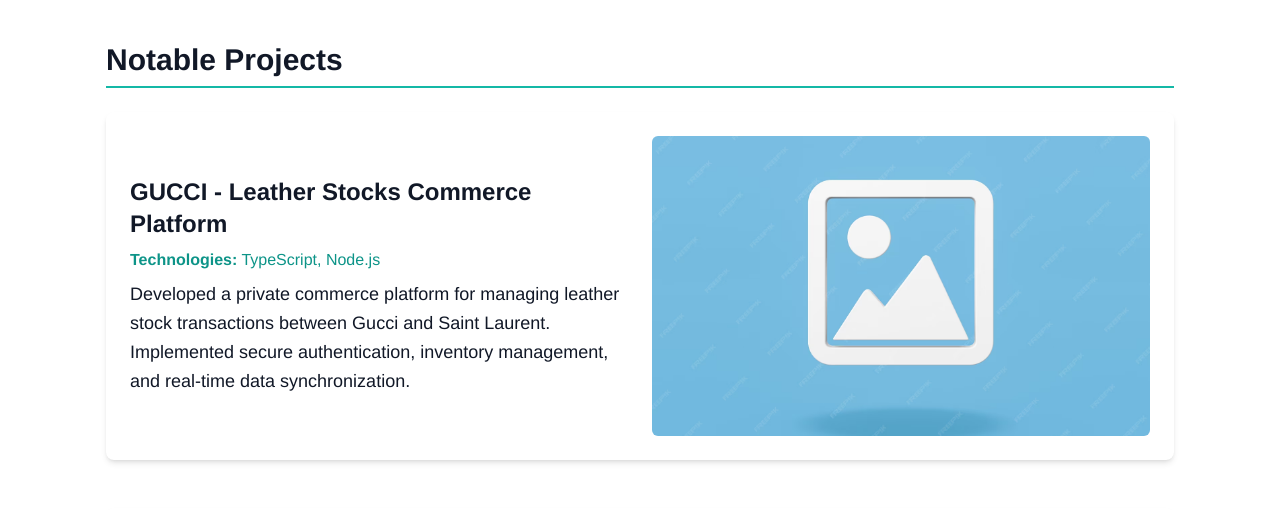
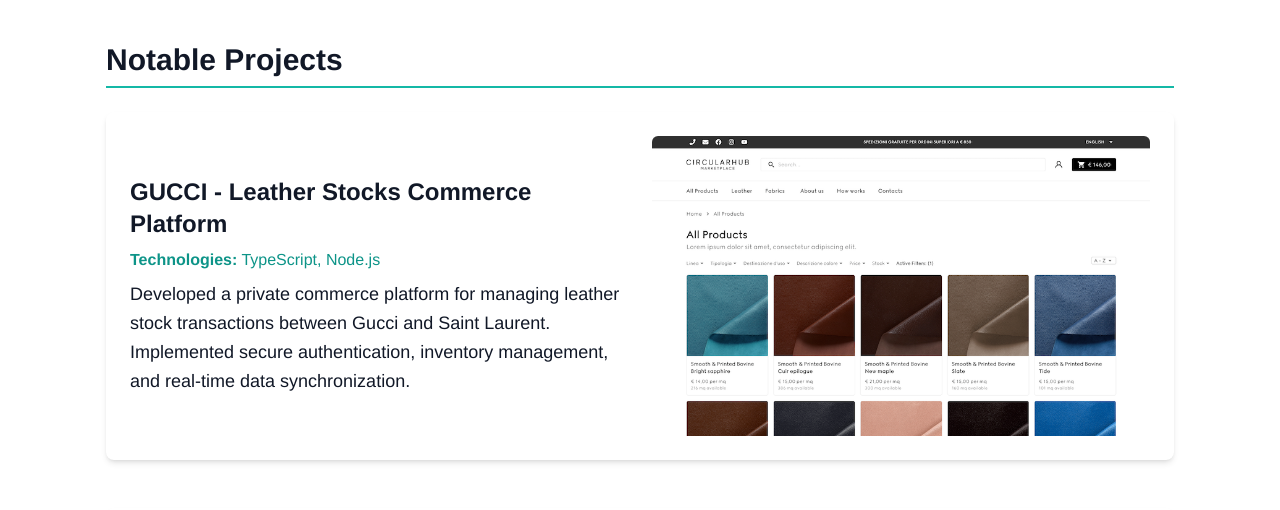
Before and after one commit to palloncino/cv, a plain HTML site: page index.html in a window 1280 px wide. Shown: the part 1480-1990 px from the top of the page. Drawn offline with nearby package versions, Linux system fonts and the light colour scheme; a web font is replaced by a local one.

Commit message:
progress

```diff
--- a/index.html
+++ b/index.html
@@ -470,7 +470,7 @@
                     title: "GUCCI - Leather Stocks Commerce Platform",
                     technologies: "TypeScript, Node.js",
                     description: "Developed a private commerce platform for managing leather stock transactions between Gucci and Saint Laurent. Implemented secure authentication, inventory management, and real-time data synchronization.",
-                    images: ["./media/na.jpg"]
+                    images: ["./media/gucci.png"]
                 },
                 {
                     title: "SERMIXER - Quotation App",
@@ -482,31 +482,31 @@
                     title: "SATIFILTRI - IoT devices managment",
                     technologies: "Laravel, MariaDB, MQTT hosted on Linux VPS",
                     description: "Developed a Laravel-based dashboard app for IoT device monitoring and management. Integrated an MQTT client to communicate with devices, supporting secure TLS connections and real-time data updates. Built out user roles, logging, and queue-driven background processing for reliability. Key features include interactive device status visualization, alert management, and direct publish/subscribe controls for device registers.",
-                    images: ["./media/na.jpg"]
+                    images: ["./media/satifiltri-1.png", "./media/satifiltri-2.png"]
                 },
                 {
                     title: "TERMOPAROTTO",
                     technologies: "React, Tailwind, MongoDB",
                     description: "",
-                    images: ["./media/na.jpg"]
+                    images: ["./media/termo-1.png", "./media/termo-2.png"]
                 },
                 {
                     title: "OVALX - Trading platform, Account Managment Panel App",
                     technologies: "React",
                     description: "",
-                    images: ["./media/na.jpg"]
+                    images: ["./media/ovalx-2.png"]
                 },
                 {
                     title: "EDGE - Fully customized and animated website",
                     technologies: "WordPress",
                     description: "",
-                    images: ["./media/na.jpg"]
+                    images: ["./media/edge-1.png", "./media/edge-2.png"]
                 },
                 {
                     title: "NOWTV - Vodafone's App for TVs",
                     technologies: "React",
                     description: "Developed and maintained NOWTV application software running on console platforms, gaining experience in video streaming techniques and cross-platform development.",
-                    images: ["./media/nowtv-1.jpg", "./media/nowtv-2.webp"]
+                    images: ["./media/nowtv-1.png", "./media/nowtv-2.png"]
                 },
             ];
             // Repeat the base projects to create multiple pages
```
Also changed, not shown: media/edge-1.png (added), media/edge-2.png (added), media/gucci.png (added), media/nowtv-1.png (renamed from media/nowtv-1.jpg), media/nowtv-2.png (added), media/nowtv-2.webp (deleted), media/ovalx-2.png (added), media/satifiltri-1.png (added), media/satifiltri-2.png (added), media/sermixer-1.png, media/sermixer-2.png, media/termo-1.png (added), media/termo-2.png (added).
